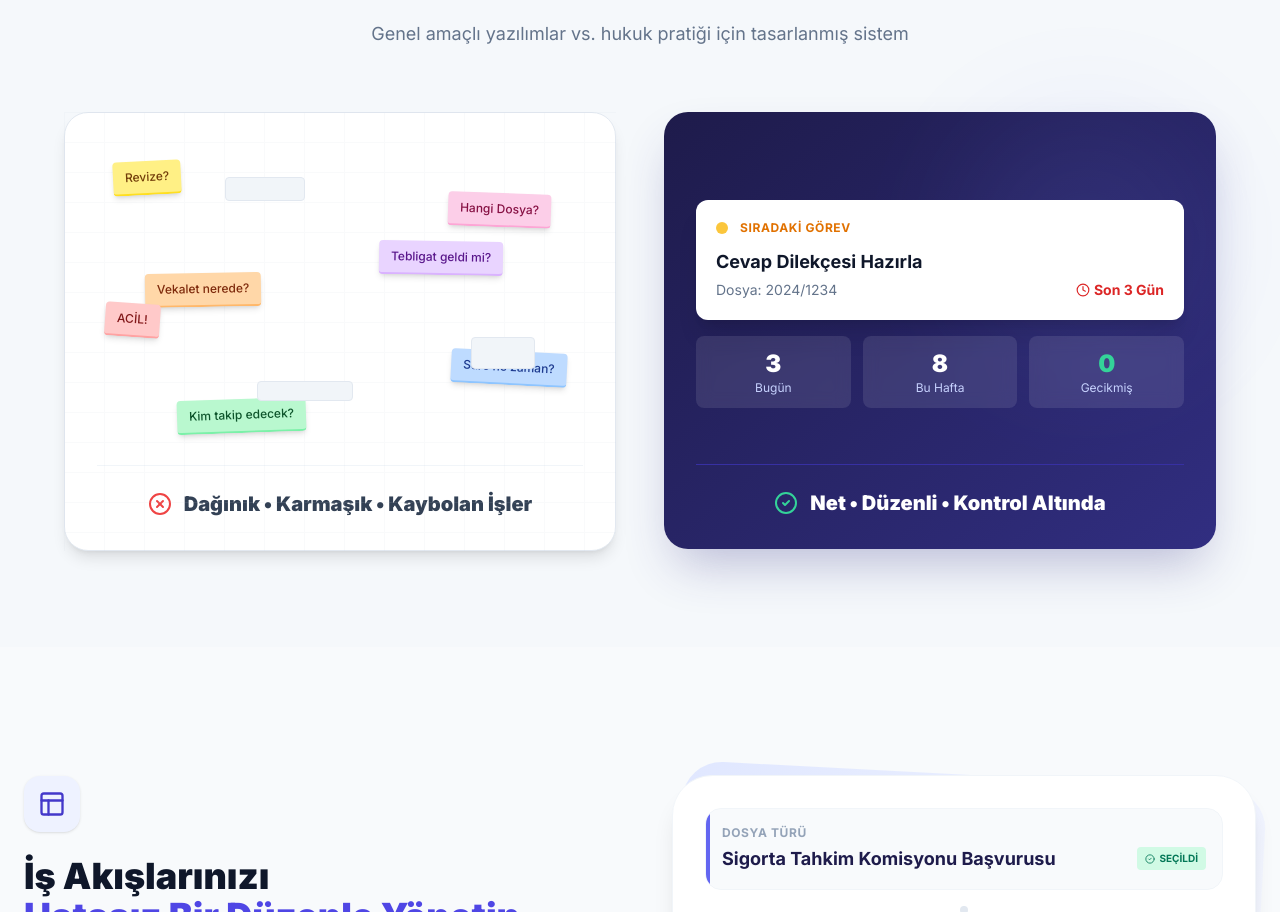
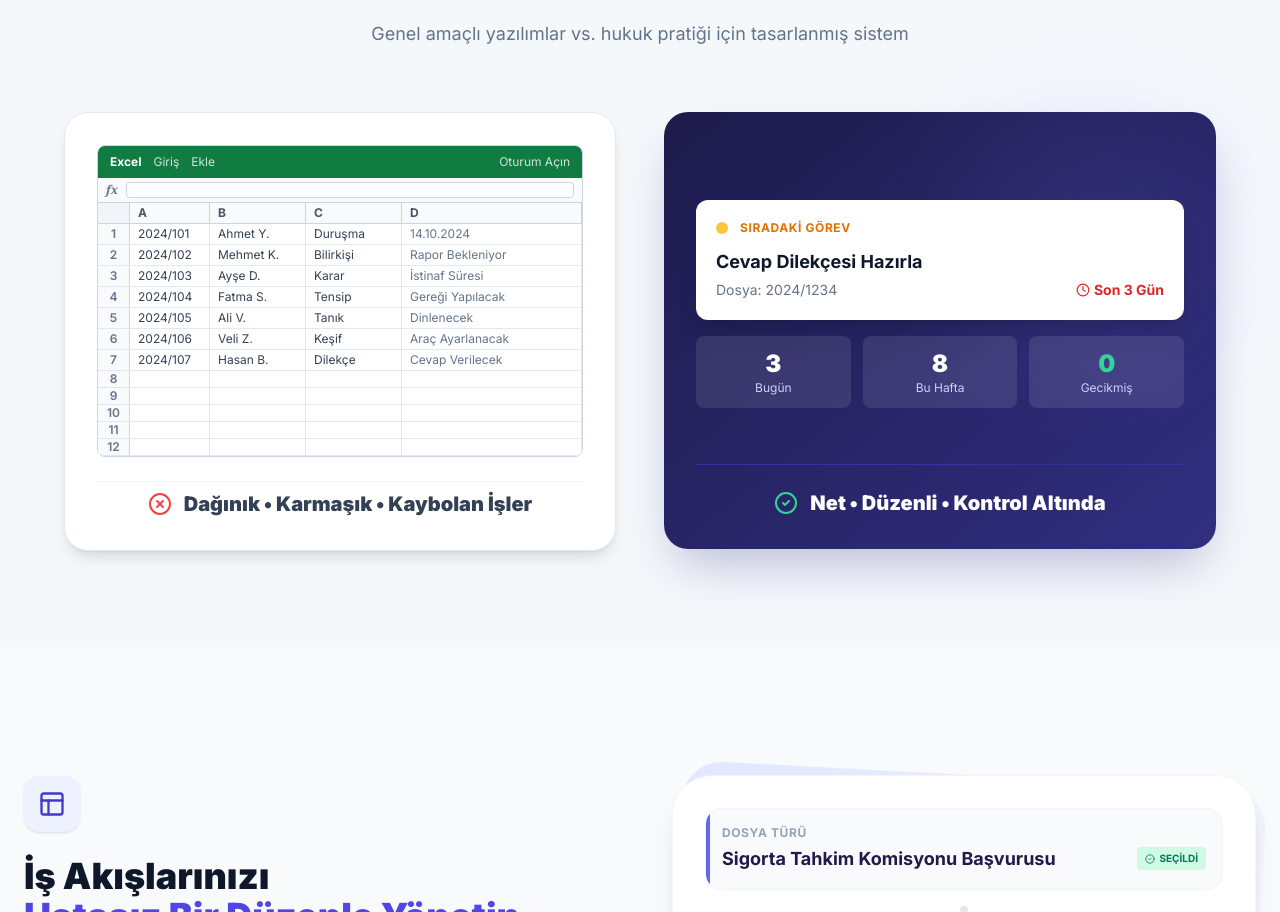
Before and after one commit to fatihdisci/law2do1, a Next.js app: page /law2do1/ in a window 1280 px wide. Shown: the part 1299-2211 px from the top of the page. Built offline with nearby package versions, Linux system fonts and the light colour scheme.

Commit message:
Replace left comparison card with realistic Excel Mock

```diff
--- a/src/app/page.tsx
+++ b/src/app/page.tsx
@@ -255,48 +255,70 @@ export default function LandingPage() {
 
             {/* LEFT: "Yazılımcı Mantığı" - The Problem */}
             <div className="relative group">
-              <div className="bg-white rounded-3xl border border-slate-200 p-8 shadow-lg overflow-hidden">
-                {/* Chaos Background - Excel Grid */}
-                <div className="absolute inset-0 opacity-10">
-                  <div className="w-full h-full" style={{
-                    backgroundImage: 'linear-gradient(to right, #cbd5e1 1px, transparent 1px), linear-gradient(to bottom, #cbd5e1 1px, transparent 1px)',
-                    backgroundSize: '40px 30px'
-                  }}></div>
-                </div>
+              <div className="bg-white rounded-3xl border border-slate-200 p-8 shadow-lg overflow-hidden h-full flex flex-col">
 
-                {/* Simulated Chaotic Interface */}
-                <div className="relative h-64 md:h-80">
-                  {/* Scattered Post-it Notes */}
-                  <div className="absolute top-4 left-4 bg-yellow-200 px-3 py-2 rounded shadow-md rotate-[-3deg] text-xs font-medium text-yellow-900 border-b-2 border-yellow-300">
-                    Revize?
-                  </div>
-                  <div className="absolute top-12 right-8 bg-pink-200 px-3 py-2 rounded shadow-md rotate-[2deg] text-xs font-medium text-pink-900 border-b-2 border-pink-300">
-                    Hangi Dosya?
-                  </div>
-                  <div className="absolute top-32 left-12 bg-orange-200 px-3 py-2 rounded shadow-md rotate-[-1deg] text-xs font-medium text-orange-900 border-b-2 border-orange-300">
-                    Vekalet nerede?
-                  </div>
-                  <div className="absolute bottom-20 right-4 bg-blue-200 px-3 py-2 rounded shadow-md rotate-[3deg] text-xs font-medium text-blue-900 border-b-2 border-blue-300">
-                    Süre ne zaman?
-                  </div>
-                  <div className="absolute bottom-8 left-20 bg-green-200 px-3 py-2 rounded shadow-md rotate-[-2deg] text-xs font-medium text-green-900 border-b-2 border-green-300">
-                    Kim takip edecek?
-                  </div>
-                  <div className="absolute top-24 right-20 bg-purple-200 px-3 py-2 rounded shadow-md rotate-[1deg] text-xs font-medium text-purple-900 border-b-2 border-purple-300">
-                    Tebligat geldi mi?
-                  </div>
-                  <div className="absolute bottom-32 left-2 bg-red-200 px-3 py-2 rounded shadow-md rotate-[4deg] text-xs font-medium text-red-900 border-b-2 border-red-300">
-                    ACİL!
+                {/* Excel Interface Mock */}
+                <div className="relative flex-1 bg-white flex flex-col text-[10px] sm:text-xs font-sans text-slate-700 select-none cursor-default border border-slate-300 rounded-lg overflow-hidden mb-6 shadow-inner">
+                  {/* Excel Toolbar Mock */}
+                  <div className="bg-[#107c41] text-white px-3 py-2 flex items-center gap-3">
+                    <div className="font-bold">Excel</div>
+                    <div className="opacity-80 hidden sm:block">Giriş</div>
+                    <div className="opacity-80 hidden sm:block">Ekle</div>
+                    <div className="ml-auto opacity-80">Oturum Açın</div>
                   </div>
 
-                  {/* Scattered mini boxes to simulate chaos */}
-                  <div className="absolute top-8 left-32 w-20 h-6 bg-slate-100 rounded border border-slate-200"></div>
-                  <div className="absolute top-48 right-12 w-16 h-8 bg-slate-100 rounded border border-slate-200"></div>
-                  <div className="absolute bottom-16 left-40 w-24 h-5 bg-slate-100 rounded border border-slate-200"></div>
+                  {/* Formula Bar */}
+                  <div className="bg-slate-50 border-b border-slate-300 px-2 py-1 flex items-center gap-2 text-slate-500">
+                    <span className="font-serif italic font-bold">fx</span>
+                    <div className="bg-white border border-slate-300 w-full h-4 rounded-sm"></div>
+                  </div>
+
+                  {/* Grid Container */}
+                  <div className="flex-1 overflow-hidden relative bg-white">
+                    {/* Header Row */}
+                    <div className="flex border-b border-slate-300 bg-slate-50 font-bold text-slate-600">
+                      <div className="w-8 border-r border-slate-300 flex items-center justify-center bg-slate-100"></div>
+                      <div className="w-20 border-r border-slate-300 px-1 py-0.5 pl-2">A</div>
+                      <div className="w-24 border-r border-slate-300 px-1 py-0.5 pl-2">B</div>
+                      <div className="w-24 border-r border-slate-300 px-1 py-0.5 pl-2">C</div>
+                      <div className="flex-1 border-r border-slate-300 px-1 py-0.5 pl-2">D</div>
+                    </div>
+
+                    {/* Data Rows */}
+                    {[
+                      { id: 1, a: "2024/101", b: "Ahmet Y.", c: "Duruşma", d: "14.10.2024" },
+                      { id: 2, a: "2024/102", b: "Mehmet K.", c: "Bilirkişi", d: "Rapor Bekleniyor" },
+                      { id: 3, a: "2024/103", b: "Ayşe D.", c: "Karar", d: "İstinaf Süresi" },
+                      { id: 4, a: "2024/104", b: "Fatma S.", c: "Tensip", d: "Gereği Yapılacak" },
+                      { id: 5, a: "2024/105", b: "Ali V.", c: "Tanık", d: "Dinlenecek" },
+                      { id: 6, a: "2024/106", b: "Veli Z.", c: "Keşif", d: "Araç Ayarlanacak" },
+                      { id: 7, a: "2024/107", b: "Hasan B.", c: "Dilekçe", d: "Cevap Verilecek" },
+                    ].map((row) => (
+                      <div key={row.id} className="flex border-b border-slate-200">
+                        <div className="w-8 border-r border-slate-300 flex items-center justify-center bg-slate-50 font-semibold text-slate-500">
+                          {row.id}
+                        </div>
+                        <div className="w-20 border-r border-slate-200 px-1 py-0.5 pl-2 truncate">{row.a}</div>
+                        <div className="w-24 border-r border-slate-200 px-1 py-0.5 pl-2 truncate">{row.b}</div>
+                        <div className="w-24 border-r border-slate-200 px-1 py-0.5 pl-2 truncate">{row.c}</div>
+                        <div className="flex-1 border-r border-slate-200 px-1 py-0.5 pl-2 truncate text-slate-500">{row.d}</div>
+                      </div>
+                    ))}
+                    {/* Empty Rows */}
+                    {[8, 9, 10, 11, 12].map(i => (
+                      <div key={i} className="flex border-b border-slate-200">
+                        <div className="w-8 border-r border-slate-300 flex items-center justify-center bg-slate-50 font-semibold text-slate-500">{i}</div>
+                        <div className="w-20 border-r border-slate-200 px-1 py-0.5"></div>
+                        <div className="w-24 border-r border-slate-200 px-1 py-0.5"></div>
+                        <div className="w-24 border-r border-slate-200 px-1 py-0.5"></div>
+                        <div className="flex-1 border-r border-slate-200 px-1 py-0.5"></div>
+                      </div>
+                    ))}
+                  </div>
                 </div>
 
                 {/* Label */}
-                <div className="flex items-center justify-center gap-3 pt-6 border-t border-slate-100">
+                <div className="flex items-center justify-center gap-3 pt-2 mt-auto border-t border-slate-100">
                   <XCircle size={24} className="text-red-500" />
                   <span className="text-xl font-black text-slate-700">Dağınık • Karmaşık • Kaybolan İşler</span>
                 </div>
```
